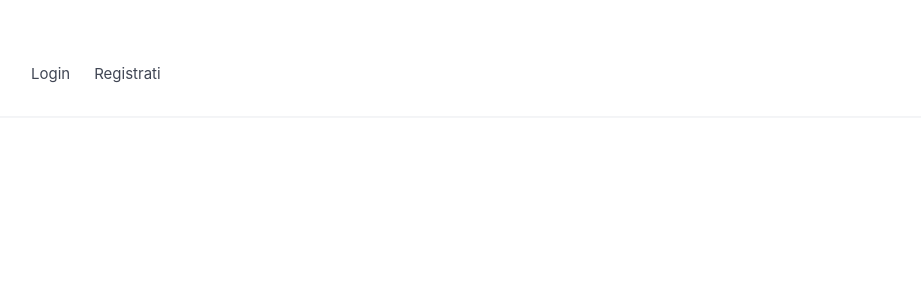
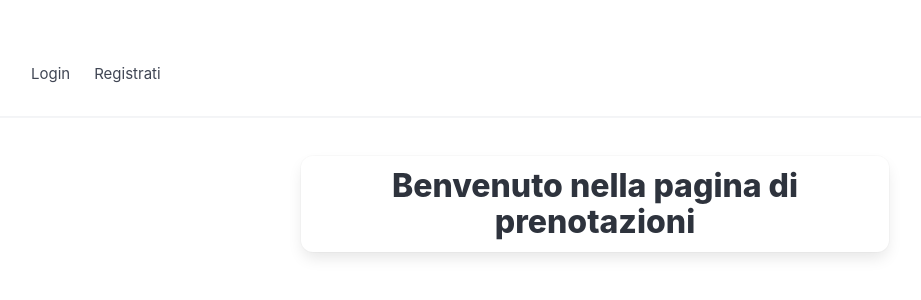
Before and after one commit to alfonsodomenici/gestione-sistemi-cloud-2025, a Vue app in the folder prenotazioni/: page /home in a window 1280 px wide. Before the commit this address had no page. Shown: the top 300 px of the page, without its empty margins (45-966 px from the left). Built offline with nearby package versions, Linux system fonts and the light colour scheme.

Commit message:
Implement authentication logic: add auth composable, update login and registration views, and enhance navigation bar with conditional rendering

```diff
--- a/prenotazioni/src/components/NavBar.vue
+++ b/prenotazioni/src/components/NavBar.vue
@@ -1,6 +1,11 @@
 <script setup>
 import {RouterLink} from 'vue-router'
 import {ref} from 'vue';
+import {useAuth} from '@/composables/auth';
+import { useRouter } from 'vue-router';
+
+const auth = useAuth();
+const router = useRouter();
 
 const burger = ref(null);
 const nav = ref(null);
@@ -8,6 +13,13 @@ const nav = ref(null);
 const onBurgerClick = () => {
     burger.value.classList.toggle('is-active');
     nav.value.classList.toggle('is-active');
+}
+
+const onLogout = () => {
+    // Implement logout logic here, e.g., clear token, redirect to login
+    console.log('User logged out');
+    auth.clearToken();
+    router.push('/');
 }
 </script>
 
@@ -23,8 +35,13 @@ const onBurgerClick = () => {
         </div>
         <div  ref="nav" class="navbar-menu">
             <div class="navbar-start">
-                <RouterLink to="/" class="navbar-item">Login</RouterLink>
-                <RouterLink to="/registration" class="navbar-item">Registrati</RouterLink>
+                <RouterLink v-if="!auth.isAuthenticated()"  to="/" class="navbar-item">Login</RouterLink>
+                <RouterLink v-if="!auth.isAuthenticated()" to="/registration" class="navbar-item">Registrati</RouterLink>
+                <RouterLink v-if="auth.isAuthenticated()" to="/home" class="navbar-item">Prenotazioni</RouterLink>
+
+            </div>
+            <div class="navbar-end">
+                <button v-if="auth.isAuthenticated()" @click.prevent="onLogout" class="button">Logout</button>
             </div>
         </div>
     </nav>
--- /dev/null
+++ b/prenotazioni/src/composables/auth.js
@@ -0,0 +1,25 @@
+import {ref} from 'vue'
+
+const token = ref(null);
+
+export const useAuth = () => {
+    const setToken = (newToken) => {
+        token.value = newToken;
+    };
+    const getToken = () => {
+        return token.value;
+    };
+    const isAuthenticated = () => {
+        return token.value !== null;
+    };
+    const clearToken = () => {
+        token.value = null;
+    };
+
+    return {
+        setToken,
+        getToken,
+        isAuthenticated,
+        clearToken
+    };
+}
--- /dev/null
+++ b/prenotazioni/src/views/HomeView.vue
@@ -0,0 +1,12 @@
+<script setup>
+
+</script>
+
+<template>
+    <div class="columns is-centered mt-5">
+        <div class="box column is-half">
+            <p class="title has-text-centered">Benvenuto nella pagina di prenotazioni</p>
+
+        </div>
+    </div>
+</template>
--- a/prenotazioni/src/views/LoginView.vue
+++ b/prenotazioni/src/views/LoginView.vue
@@ -1,5 +1,10 @@
 <script setup>
 import { ref } from 'vue';
+import {useAuth} from '@/composables/auth';
+import { useRouter } from 'vue-router';
+
+const auth = useAuth();
+const router = useRouter();
 
 const formLogin = ref(null);
 const credential = ref({
@@ -9,15 +14,26 @@ const credential = ref({
 
 
 const onLogin = (e) => {
-    console.log(formLogin.value.checkValidity())
-    if(formLogin.value.checkValidity() === false) {
+    console.log('User authenticated:', auth.isAuthenticated());
+
+    if (formLogin.value.checkValidity() === false) {
         formLogin.value.reportValidity();
         console.log('Form login is invalid');
         return;
     }
     console.log('Login attempt with:',
         credential.value.mail, credential.value.pwd);
+
+    auth.setToken({id:1, mail: credential.value.mail});
+
+    console.log('User authenticated:',auth.isAuthenticated());
+
+    router.push('/home');
+
 }
+
+
+
 </script>
 
 <template>
--- a/prenotazioni/src/views/RegistrationView.vue
+++ b/prenotazioni/src/views/RegistrationView.vue
@@ -1,46 +1,80 @@
 <script setup>
+import { ref } from 'vue';
+import { useRouter } from 'vue-router';
+
+const router = useRouter();
+const regForm = ref(null);
+const user = ref({
+    nome: '',
+    cognome: '',
+    tel: '',
+    mail: '',
+    pwd: ''
+});
+
 
 const onRegistration = (e) => {
-    console.log('effettuare registrazione')
+
+    if (regForm.value.checkValidity() === false) {
+        regForm.value.reportValidity();
+        console.log('Form registration is invalid');
+        return;
+    }
+
+    console.log('Registration attempt with:',
+        user.value.nome, user.value.cognome, user.value.tel,
+        user.value.mail, user.value.pwd);
+
+    router.push('/'); // Redirect to login after registration
+
+    // Here you would typically send the data to your backend
+    // For example:
+    // axios.post('/api/register', user.value)
+    //     .then(response => {
+    //         console.log('Registration successful:', response.data);
+    //     })
+    //     .catch(error => {
+    //         console.error('Registration failed:', error);
+    //     });
 }
 </script>
 
 <template>
     <div class="columns is-centered mt-5">
-        <form class="box column is-half">
+        <form ref="regForm" class="box column is-half">
             <p class="title has-text-centered">Registrati</p>
             <div class="field">
                 <label class="label">Nome</label>
                 <div class="control">
-                    <input class="input" type="text" name="nome" id="nome" required>
+                    <input v-model="user.nome" class="input" type="text" name="nome" id="nome" required>
                 </div>
             </div>
             <div class="field">
                 <label class="label">Cognome</label>
                 <div class="control">
-                    <input class="input" type="text" name="cognome" id="cognome" required>
+                    <input v-model="user.cognome" class="input" type="text" name="cognome" id="cognome" required>
                 </div>
             </div>
             <div class="field">
                 <label class="label">Tel</label>
                 <div class="control">
-                    <input class="input" type="tel" name="tel" id="tel" required>
+                    <input v-model="user.tel" class="input" type="tel" name="tel" id="tel" >
                 </div>
             </div>
             <div class="field">
                 <label class="label">Email</label>
                 <div class="control">
-                    <input class="input" type="email" name="email" id="email" required>
+                    <input v-model="user.mail" class="input" type="email" name="email" id="email" required>
                 </div>
             </div>
             <div class="field">
                 <label class="label">Password</label>
                 <div class="control">
-                    <input class="input" type="password" name="pwd" id="pwd" required>
+                    <input v-model="user.pwd" class="input" type="password" name="pwd" id="pwd" required>
                 </div>
             </div>
             <div class="field">
-                <button @click="onRegistration" class="button is-primary">Registrati</button>
+                <button @click.prevent="onRegistration" class="button is-primary">Registrati</button>
             </div>
         </form>
     </div>
```
Also changed, not shown: prenotazioni/src/router/index.js (+7 -3 lines).
